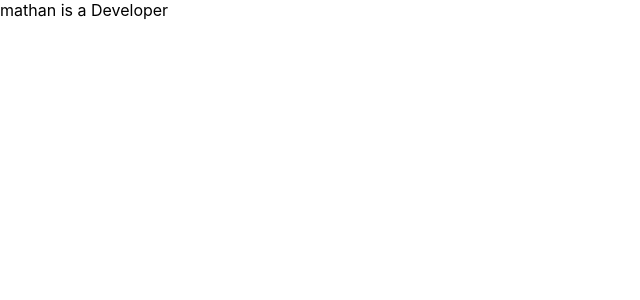
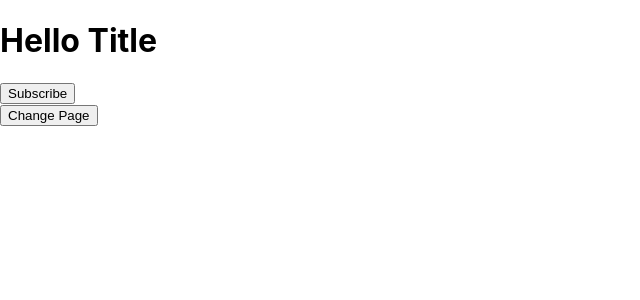
Before and after one commit to ManthanRanpariya/BookStore, a React (Create React App) app: page / in a window 1280 px wide. Shown: the top 300 px of the page, without its empty margins (0-640 px from the left). Built offline with nearby package versions, Linux system fonts and the light colour scheme.

Commit message:
Day 4-5 Completed

```diff
--- a/src/App.js
+++ b/src/App.js
@@ -1,18 +1,41 @@
-import React, { Component } from 'react'
+
 // import Home from './page/Home';
-import Title from './components/Title';
+// import Title from './components/Title';
+import Home from './page/Home';
+import About from './page/About'
+// import Counter from './components/Counter'
 
-export default class App extends Component {
-  render() {
-    return (
-      <div>
-        {/* <Title name="Title1"/>
+
+
+import React from 'react'
+
+function App() {
+  const [page, setPage] = React.useState("Home");
+
+  const handleChange = () => {
+    if (page === "Home") {
+      setPage("About");
+    } else {
+      setPage("Home");
+    }
+  };
+  return (
+    <div>
+      {page === "Home" ? <Home/> : <About/>}
+    <button onClick={handleChange}>Change Page</button>
+      {/* <Title name="Title1"/>
         <Title name="Title2"/>
         <Title  name="Title3"/> */}
         {/* <Home />
-         */}
+
          <Title title="mathan"desc="is a Developer"/>
-      </div>
-    )
-  }
+         <Home /> */}
+
+         {/* <Counter /> */}
+         {/* <List /> */}
+
+    </div>
+  )
 }
+
+export default App
--- /dev/null
+++ b/src/components/Counter.js
@@ -0,0 +1,25 @@
+import React, { Component } from 'react'
+
+export default class Counter extends Component {
+ constructor(props) {
+    super(props);
+    this.state = {
+        count:0,
+    }
+
+ }
+ increment () {
+   this.setState({
+    count:this.state.count + 1,
+   })
+ }
+
+    render() {
+    return (
+      <div className='container'>
+        <p>Count - {this.state.count}</p>
+        <button type="button" onClick={ this.increment.bind(this)} class="btn btn-dark">Dark</button>
+      </div>
+    )
+  }
+}
--- a/src/components/Title.js
+++ b/src/components/Title.js
@@ -1,11 +1,16 @@
 import React from 'react'
 
-function Title(props) {
 
-	const {title , desc} = props
-	return (
-	<div>{title} {desc}</div>
-  )
+
+const Title = ({field}) => {
+	return(
+		<div>
+			<h2>
+			I am {field.title}.
+			{field.description}
+		</h2>
+		</div>
+	)
 }
 
 export default Title
--- /dev/null
+++ b/src/page/About.js
@@ -0,0 +1,13 @@
+import React, { Component } from 'react'
+
+export class About extends Component {
+  render() {
+	return (
+	  <div>
+		<h3>This is about page</h3>
+	  </div>
+	)
+  }
+}
+
+export default About
--- a/src/page/Home.js
+++ b/src/page/Home.js
@@ -18,13 +18,14 @@ export default class Home extends Component {
   render() {
 	return (
 	  <div>
-		<p>Hello {this.state.title}</p>
+
+		<h1>Hello {this.state.title}</h1>
         <button
           type="button"
           onClick={() => this.changeTitle()}
-          class="btn btn-primary"
+          className="btn btn-primary"
         >
-          Subscibe
+          Subscribe
         </button>
 	  </div>
 	)
```
Also changed, not shown: 1 other file (tests, documents, lock files or other folders).
